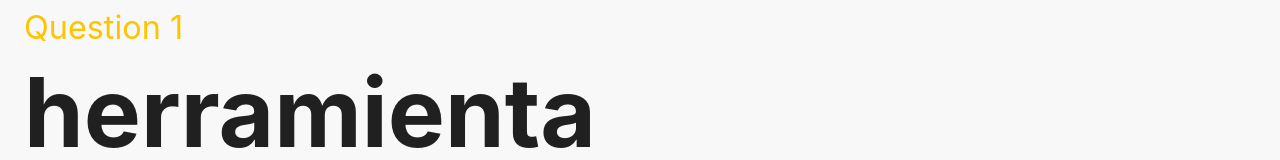
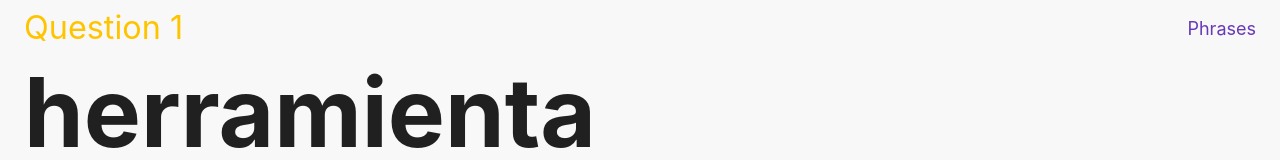
Before and after one commit to matthewwolfe/language-quiz, a Next.js app: page / in a window 1280 px wide. Shown: the top 160 px of the page. Built offline with nearby package versions, Linux system fonts and the light colour scheme.

Commit message:
navigation

```diff
--- a/src/components/Dashboard/Dashboard.tsx
+++ b/src/components/Dashboard/Dashboard.tsx
@@ -1,3 +1,4 @@
+import { Navigation } from 'components/Navigation';
 import { Question } from 'components/Question';
 import { QuestionCount } from 'components/QuestionCount';
 import { Flex } from 'design';
@@ -5,7 +6,11 @@ import { Flex } from 'design';
 function Dashboard() {
   return (
     <Flex sx={{ flexDirection: 'column', px: 6, py: 2 }}>
-      <QuestionCount />
+      <Flex sx={{ justifyContent: 'space-between', mb: 2 }}>
+        <QuestionCount />
+        <Navigation />
+      </Flex>
+
       <Question />
     </Flex>
   );
--- /dev/null
+++ b/src/components/Navigation/Navigation.tsx
@@ -0,0 +1,24 @@
+import { useRouter } from 'next/router';
+import { Flex, Link } from 'design';
+
+function Navigation() {
+  const { pathname } = useRouter();
+
+  return (
+    <Flex>
+      {pathname !== '/' && (
+        <Flex sx={{ flexDirection: 'column', justifyContent: 'center', mr: 4 }}>
+          <Link href="/">Words</Link>
+        </Flex>
+      )}
+
+      {pathname !== '/phrases' && (
+        <Flex sx={{ flexDirection: 'column', justifyContent: 'center' }}>
+          <Link href="/phrases">Phrases</Link>
+        </Flex>
+      )}
+    </Flex>
+  );
+}
+
+export default Navigation;
--- /dev/null
+++ b/src/components/Navigation/Navigation.types.ts
@@ -0,0 +1,3 @@
+export interface Props extends SharedProps {}
+
+interface SharedProps {}
--- /dev/null
+++ b/src/components/Navigation/index.ts
@@ -0,0 +1 @@
+export { default as Navigation } from './Navigation';
--- a/src/components/QuestionCount/QuestionCount.tsx
+++ b/src/components/QuestionCount/QuestionCount.tsx
@@ -5,7 +5,7 @@ import { Props } from './QuestionCount.types';
 
 function QuestionCount({ questionCount }: Props) {
   return (
-    <Flex sx={{ mb: 2 }}>
+    <Flex>
       <Typography variant="h4" sx={{ color: 'secondary.main' }}>
         Question {questionCount}
       </Typography>
--- /dev/null
+++ b/src/design/components/Link/Link.tsx
@@ -0,0 +1,18 @@
+import MuiLink from '@mui/material/Link';
+import NextLink, { LinkProps } from 'next/link';
+
+import type { ReactNode } from 'react';
+
+interface Props extends LinkProps {
+  children?: ReactNode;
+}
+
+function Link({ children, ...props }: Props) {
+  return (
+    <NextLink {...props} passHref>
+      <MuiLink sx={{ fontSize: 18, textDecoration: 'none' }}>{children}</MuiLink>
+    </NextLink>
+  );
+}
+
+export default Link;
--- /dev/null
+++ b/src/design/components/Link/index.ts
@@ -0,0 +1 @@
+export { default as Link } from './Link';
--- a/src/design/index.ts
+++ b/src/design/index.ts
@@ -1,4 +1,5 @@
 export { Button } from './components/Button';
 export { Card } from './components/Card';
 export { Flex } from './components/Flex';
+export { Link } from './components/Link';
 export { TextField } from './components/TextField';
```
Also changed, not shown: pages/phrases.tsx (added, +11 -0 lines).
